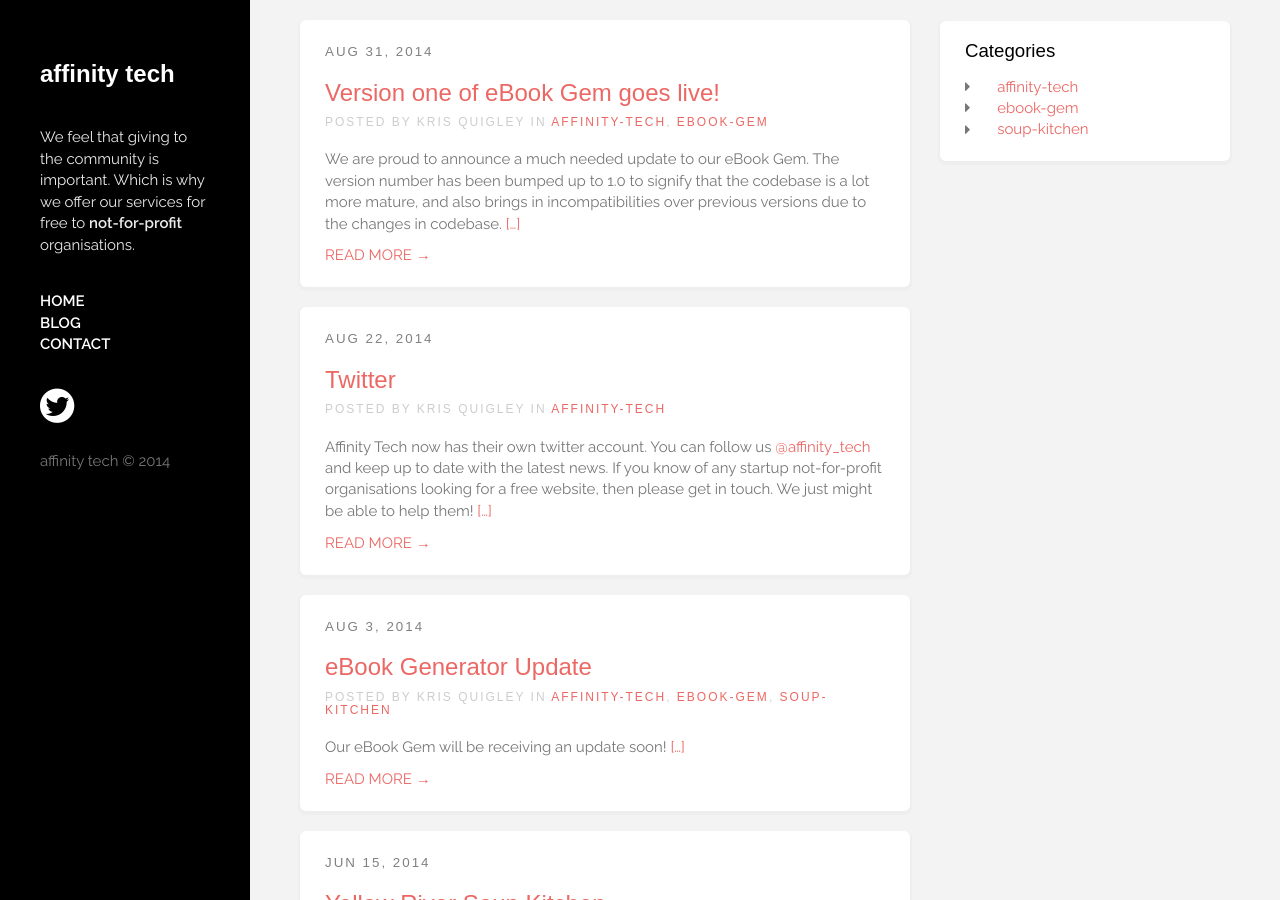
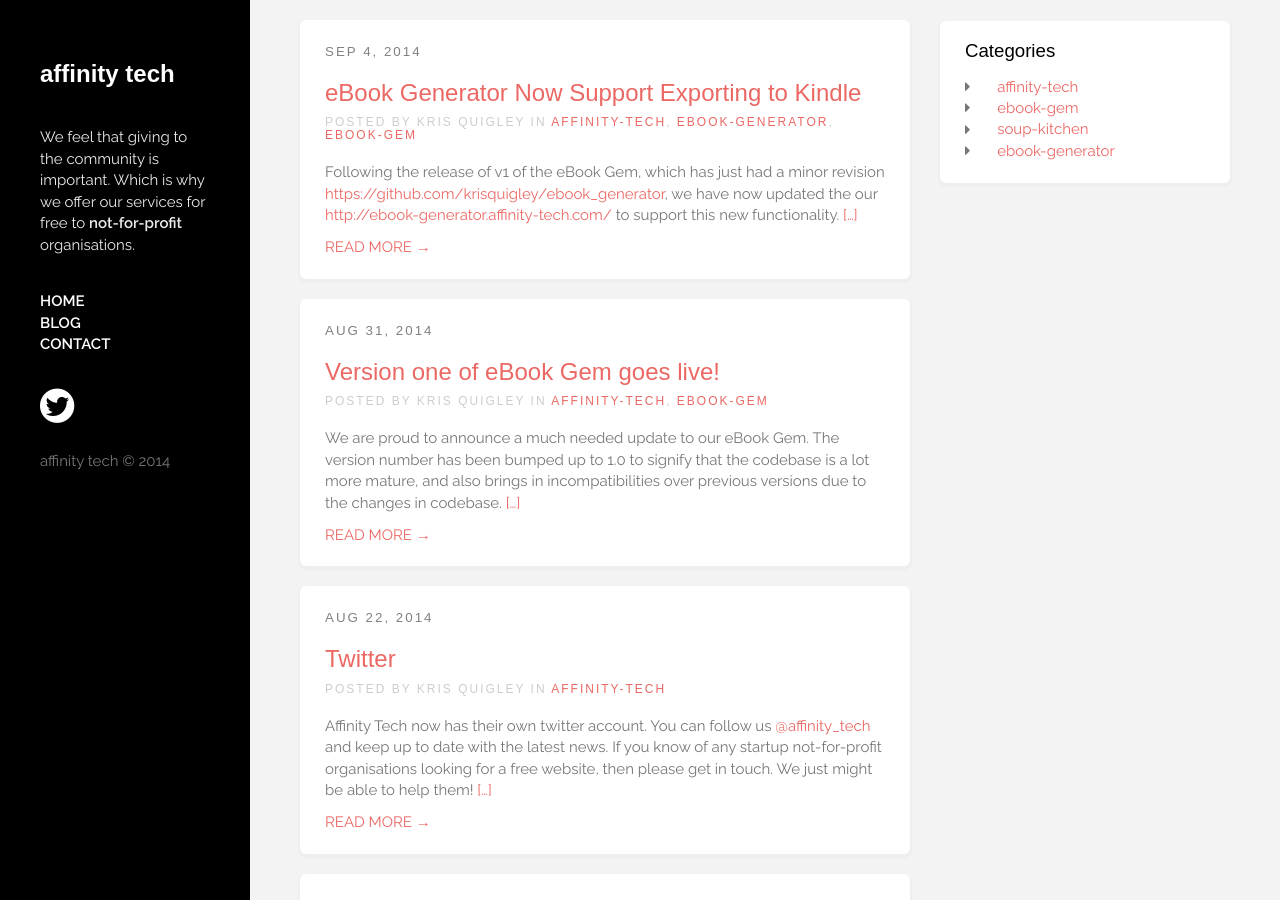
Before and after one commit to affinity-digital-ltd/affinity-tech.github.io, a Jekyll site: the page built from blog/index.html, in a window 1280 px wide and 900 px high. Built offline with Jekyll 4.4.1, drawn with Linux system fonts in a browser that asks for light colours; nearby versions of some CDN libraries; library files that are not in the unit come from our copies.

Commit message:
added new post on ebook generator

```diff
--- a/_posts/2014-08-31-version-one-of-ebook-gem-goes-live.md
+++ b/_posts/2014-08-31-version-one-of-ebook-gem-goes-live.md
@@ -22,9 +22,9 @@
 There is now support to generate Kindle .mobi eBooks, but this requires the
 [Kindlegen](http://www.amazon.com/gp/feature.html?docId=1000765211) command line tool
 to be placed in the Rails app `/bin` folder first.  To generate a Kindle .mobi file instead of an .ePub
-requires the passing of `true` as a second argument:
+requires the passing of `kindle` as a second argument:
 
-`EbookGenerator.generate_ebook(ebook_object, true)`
+`EbookGenerator.generate_ebook(ebook_object, 'kindle')`
 
 The Gem has also been completely reorganised so that it is now a Rails plugin with built in
  generators to generate the Ebook and Section models and relevant migrations:
--- /dev/null
+++ b/_posts/2014-09-04-ebook-generator-now-supports-exporting-to-kindle.md
@@ -0,0 +1,16 @@
+---
+layout: post
+title:  "eBook Generator Now Support Exporting to Kindle"
+date:   2014-09-04 20:44:00
+categories: [affinity-tech, ebook-generator, ebook-gem]
+author: Kris Quigley
+comments: true
+---
+
+Following the release of v1 of the eBook Gem, which has just had a minor revision
+ [https://github.com/krisquigley/ebook_generator](update to 1.0.3), we have now
+ updated the our [http://ebook-generator.affinity-tech.com/](eBook Generator frontend)
+  to support this new functionality.
+
+If you have any ideas for us on what features you would like to see, please
+leave your opinions in the comments below. We would love to hear them!
```
